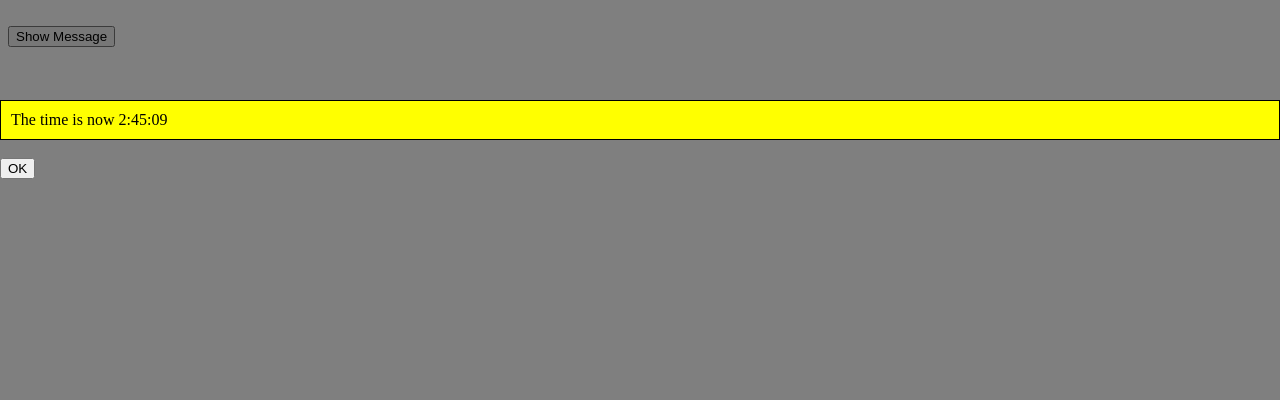
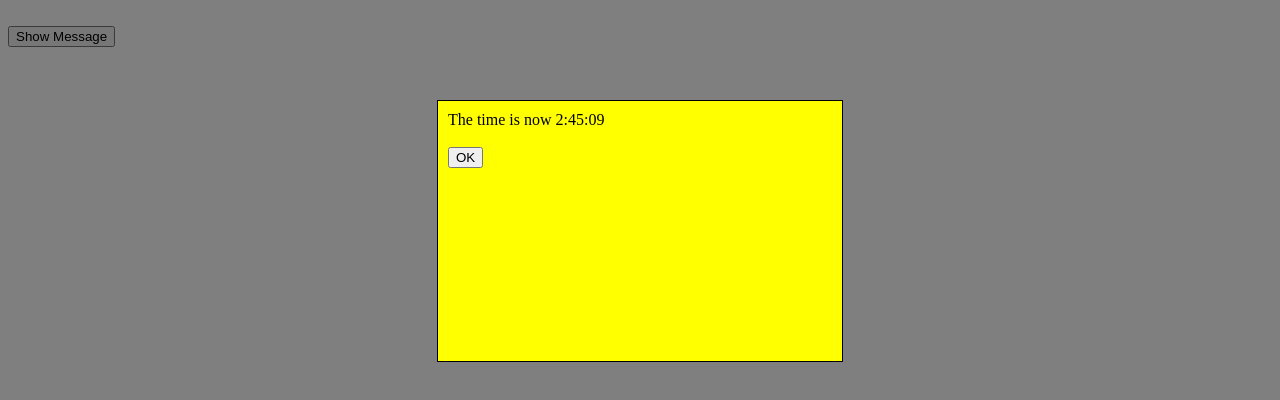
Before and after one commit to snew3687/training1, a plain HTML site: page WebBook1/Chapter09/AnimationExampleSolution/default.html in a window 1280 px wide. Both pictures are taken after a click on the button "Show Message". Drawn offline with Linux system fonts and the light colour scheme.

Commit message:
CH092 EX1 - Fixed up various display errors: 1. Width of displayed messagebox 2. Message was inserted in the wrong div 3. Ensure message button was in slid down message area

```diff
--- a/WebBook1/Chapter09/AnimationExampleSolution/Content/default.css
+++ b/WebBook1/Chapter09/AnimationExampleSolution/Content/default.css
@@ -27,7 +27,7 @@
   position: relative;
   margin: 100px auto auto auto;
   background-color: yellow;
-  width: 30%
+  width: 30%;
   height: 30%;
   padding: 10px;
 }
--- a/WebBook1/Chapter09/AnimationExampleSolution/Scripts/default.js
+++ b/WebBook1/Chapter09/AnimationExampleSolution/Scripts/default.js
@@ -6,7 +6,7 @@ function displayCoverAsync() {
 }
 
 function showMessageContentAsync(message) {
-  $('#messageContent').html(message);
+  $('#message').html(message);
   $('#messageBox').show();
   return $('#messageContent').slideDown(milliseconds).promise();
 }
--- a/WebBook1/Chapter09/AnimationExampleSolution/default.html
+++ b/WebBook1/Chapter09/AnimationExampleSolution/default.html
@@ -12,10 +12,10 @@
 
     <div id="messageBox">
       <div id="messageContent">
-
+        <div id="message"></div>
+        <br />
+        <button type="button" id="btnMessageOK">OK</button>
       </div> <!-- id="messageContent" -->
-      <br />
-      <button type="button" id="btnMessageOK">OK</button>
     </div> <!-- id="messageBox" -->
     <br />
     <button type="button" id="btnShowMessage">Show Message</button>
```
